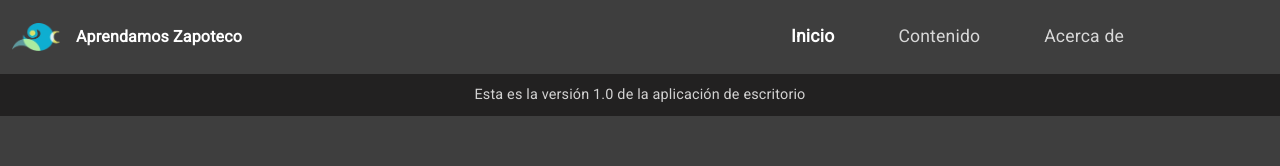
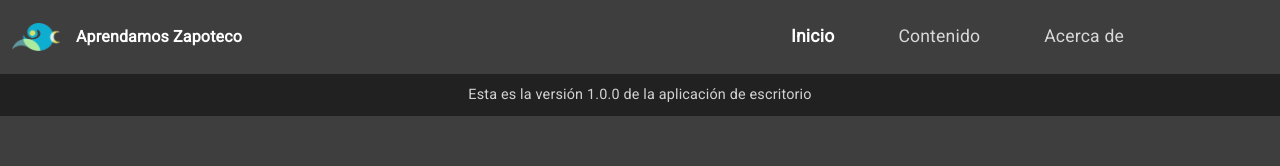
Before and after one commit to aprendamoszapoteco/aprendamoszapoteco.github.io, a React (Vite) app: page / in a window 1280 px wide. Shown: the top 166 px of the page. Built offline with nearby package versions, Linux system fonts and the light colour scheme.

Commit message:
feat: Set version with config file

```diff
--- a/src/components/Header.jsx
+++ b/src/components/Header.jsx
@@ -4,6 +4,7 @@ import { useLocation } from 'react-router-dom';
 import styled from 'styled-components';
 
 import '../styles/styleHeader.css';
+import { VERSION_APP } from '../data/config';
 
 const Header = () => {
   const { pathname } = useLocation();
@@ -75,7 +76,7 @@ const Header = () => {
         <span
           style={ {padding: '0.5rem', color: '#ffffffcc', fontSize: '0.9rem'} }
         >
-          Esta es la versión 1.0 de la aplicación de escritorio
+          Esta es la versión { VERSION_APP } de la aplicación de escritorio
         </span>
       </section>
     </>
--- /dev/null
+++ b/src/data/config.js
@@ -0,0 +1 @@
+export const VERSION_APP = '1.0.0'
```
